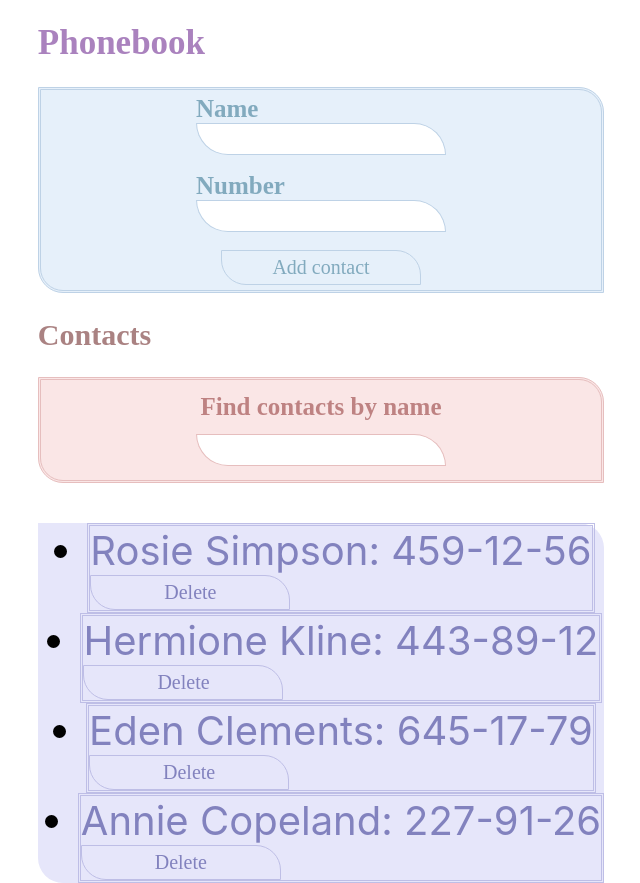
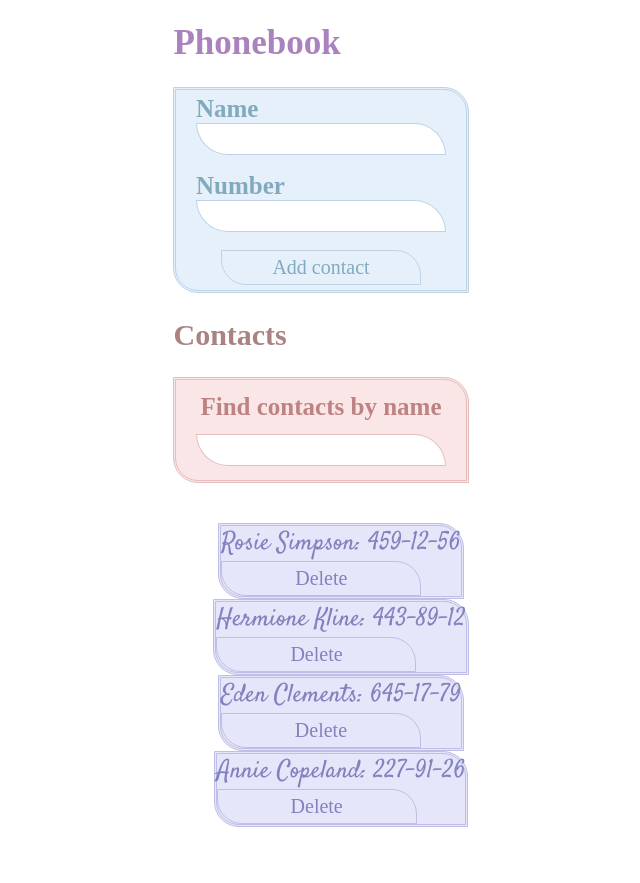
Before and after one commit to OlehKozubJS/goit-react-hw-02-phonebook, a React (Create React App) app: page / in a window 1280 px wide. Shown: the whole page, without its empty margins (319-959 px from the left). After the commit the page ends 827 px from the top, so only its background shows below. Built offline with nearby package versions, Linux system fonts and the light colour scheme; a web font is replaced by a local one.

Commit message:
Update ContactList.module.css

```diff
--- a/src/components/PhonebookCSS/ContactList.module.css
+++ b/src/components/PhonebookCSS/ContactList.module.css
@@ -1,7 +1,4 @@
 .ContactList {
-    border-radius: 0 25px 0 25px;
-    background-color: rgb(230, 230, 250);
-
     display: flex;
     flex-direction: column;
     justify-content: space-evenly;
@@ -9,7 +6,14 @@
 }
 
 .ContactListItem {
+    list-style: none;
+    padding-inline: 0;
+
+    border-radius: 0 25px 0 25px;
+    background-color: rgb(230, 230, 250);
     border: 3px double rgb(190, 190, 230);
+    font-family: 'Satisfy', cursive;
+    font-size: 25px;
 }
 
 .ContactListItemText {
```
